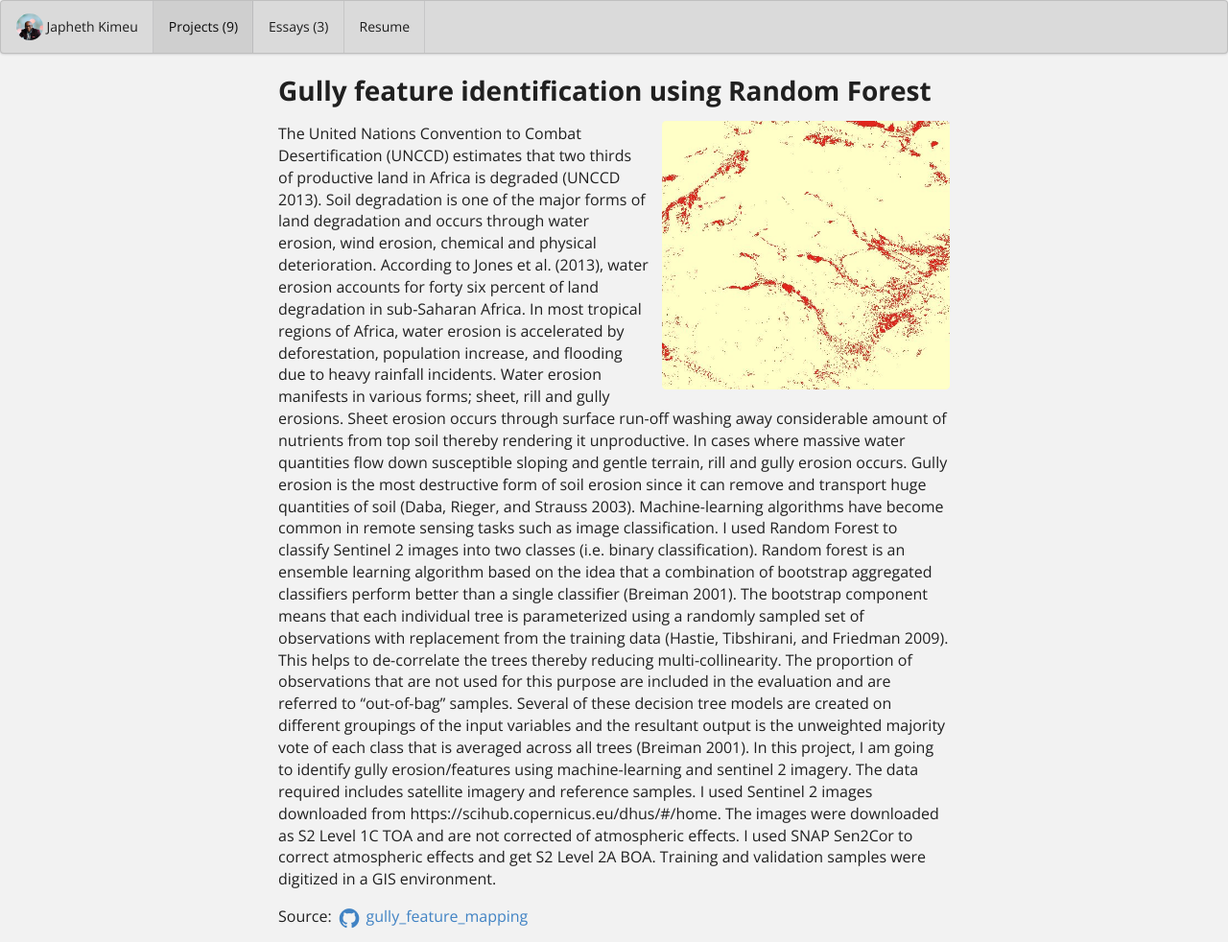
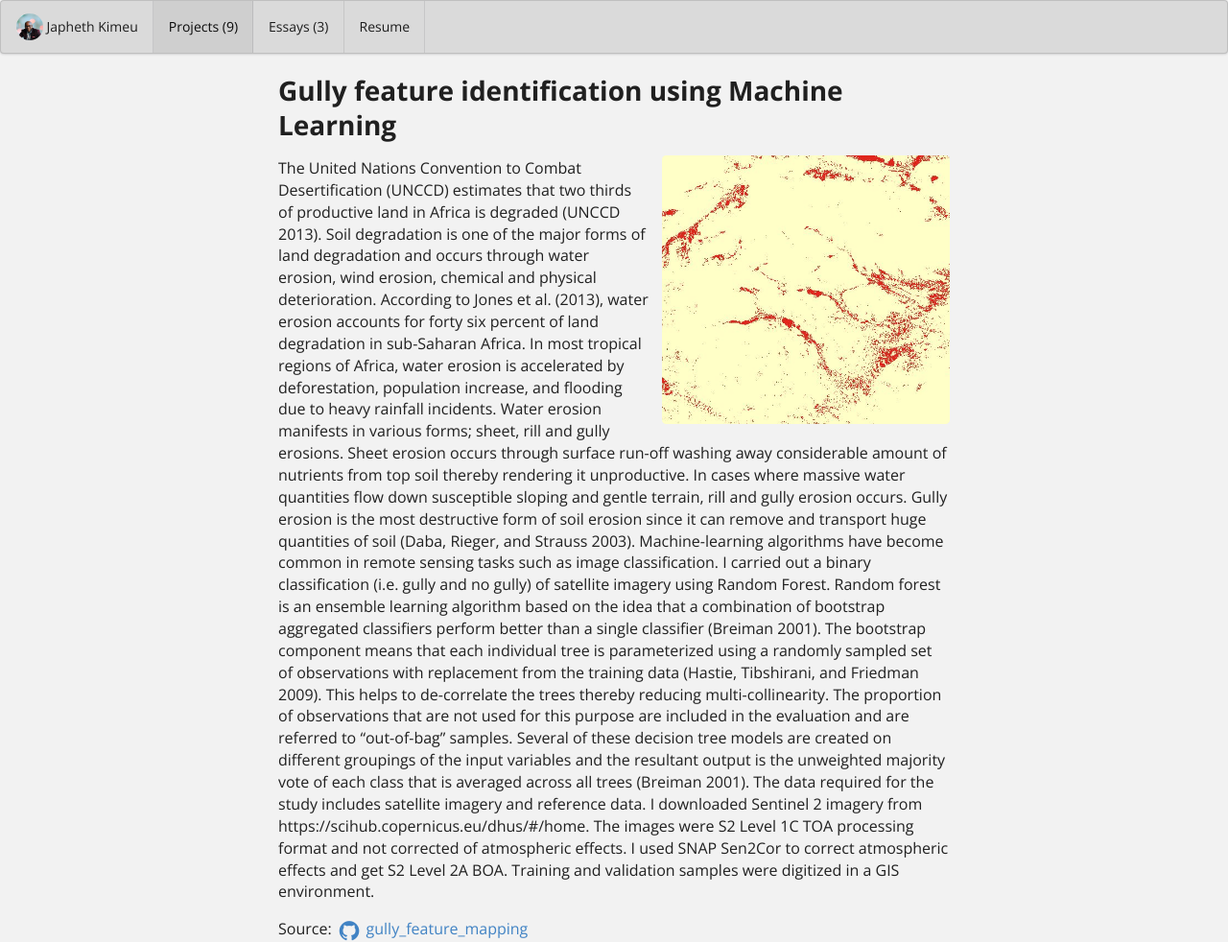
Before and after one commit to japhethkimeu/japhethkimeu.github.io, a Jekyll site: the page built from projects/project-2.md, in a window 1280 px wide. Shown: the whole page at 96% size. Built offline with Jekyll 4.4.1, drawn with Linux system fonts in a browser that asks for light colours.

Commit message:
Update project-2.md

```diff
--- a/projects/project-2.md
+++ b/projects/project-2.md
@@ -2,7 +2,7 @@
 layout: project
 type: project
 image: images/classified.JPG
-title: Gully feature identification using Random Forest
+title: Gully feature identification using Machine Learning
 permalink: projects/vacay
 # All dates must be YYYY-MM-DD format!
 date: 2022-11-15
@@ -17,7 +17,7 @@
 <img class="ui medium right floated rounded image" src="../images/classified.JPG">
 
 The United Nations Convention to Combat Desertification (UNCCD) estimates that two thirds of productive land in Africa is degraded (UNCCD 2013). Soil degradation is one of the major forms of land degradation and occurs through water erosion, wind erosion, chemical and physical deterioration. According to Jones et al. (2013), water erosion accounts for forty six percent of land degradation in sub-Saharan Africa. In most tropical regions of Africa, water erosion is accelerated by deforestation, population increase, and flooding due to heavy rainfall incidents. Water erosion manifests in various forms; sheet, rill and gully erosions. Sheet erosion occurs through surface run-off washing away considerable amount of nutrients from top soil thereby rendering it unproductive. In cases where massive water quantities flow down susceptible sloping and gentle terrain, rill and gully erosion occurs. Gully erosion is the most destructive form of soil erosion since it can remove and transport huge quantities of soil (Daba, Rieger, and Strauss 2003).
-Machine-learning algorithms have become common in remote sensing tasks such as image classification. I used Random Forest to classify Sentinel 2 images into two classes (i.e. binary classification). Random forest is an ensemble learning algorithm based on the idea that a combination of bootstrap aggregated classifiers perform better than a single classifier (Breiman 2001). The bootstrap component means that each individual tree is parameterized using a randomly sampled set of observations with replacement from the training data (Hastie, Tibshirani, and Friedman 2009). This helps to de-correlate the trees thereby reducing multi-collinearity. The proportion of observations that are not used for this purpose are included in the evaluation and are referred to “out-of-bag” samples. Several of these decision tree models are created on different groupings of the input variables and the resultant output is the unweighted majority vote of each class that is averaged across all trees (Breiman 2001).
-In this project, I am going to identify gully erosion/features using machine-learning and sentinel 2 imagery. The data required includes satellite imagery and reference samples. I used Sentinel 2 images downloaded from https://scihub.copernicus.eu/dhus/#/home. The images were downloaded as S2 Level 1C TOA and are not corrected of atmospheric effects. I used SNAP Sen2Cor to correct atmospheric effects and get S2 Level 2A BOA. Training and validation samples were digitized in a GIS environment.
+Machine-learning algorithms have become common in remote sensing tasks such as image classification. I carried out a binary classification (i.e. gully and no gully) of satellite imagery using Random Forest. Random forest is an ensemble learning algorithm based on the idea that a combination of bootstrap aggregated classifiers perform better than a single classifier (Breiman 2001). The bootstrap component means that each individual tree is parameterized using a randomly sampled set of observations with replacement from the training data (Hastie, Tibshirani, and Friedman 2009). This helps to de-correlate the trees thereby reducing multi-collinearity. The proportion of observations that are not used for this purpose are included in the evaluation and are referred to “out-of-bag” samples. Several of these decision tree models are created on different groupings of the input variables and the resultant output is the unweighted majority vote of each class that is averaged across all trees (Breiman 2001).
+The data required for the study includes satellite imagery and reference data. I downloaded Sentinel 2 imagery from https://scihub.copernicus.eu/dhus/#/home. The images were S2 Level 1C TOA processing format and not corrected of atmospheric effects. I used SNAP Sen2Cor to correct atmospheric effects and get S2 Level 2A BOA. Training and validation samples were digitized in a GIS environment.
 
 Source: <a href="https://github.com/japhethkimeu/gully_feature_mapping"><i class="large github icon"></i>gully_feature_mapping</a>
```
